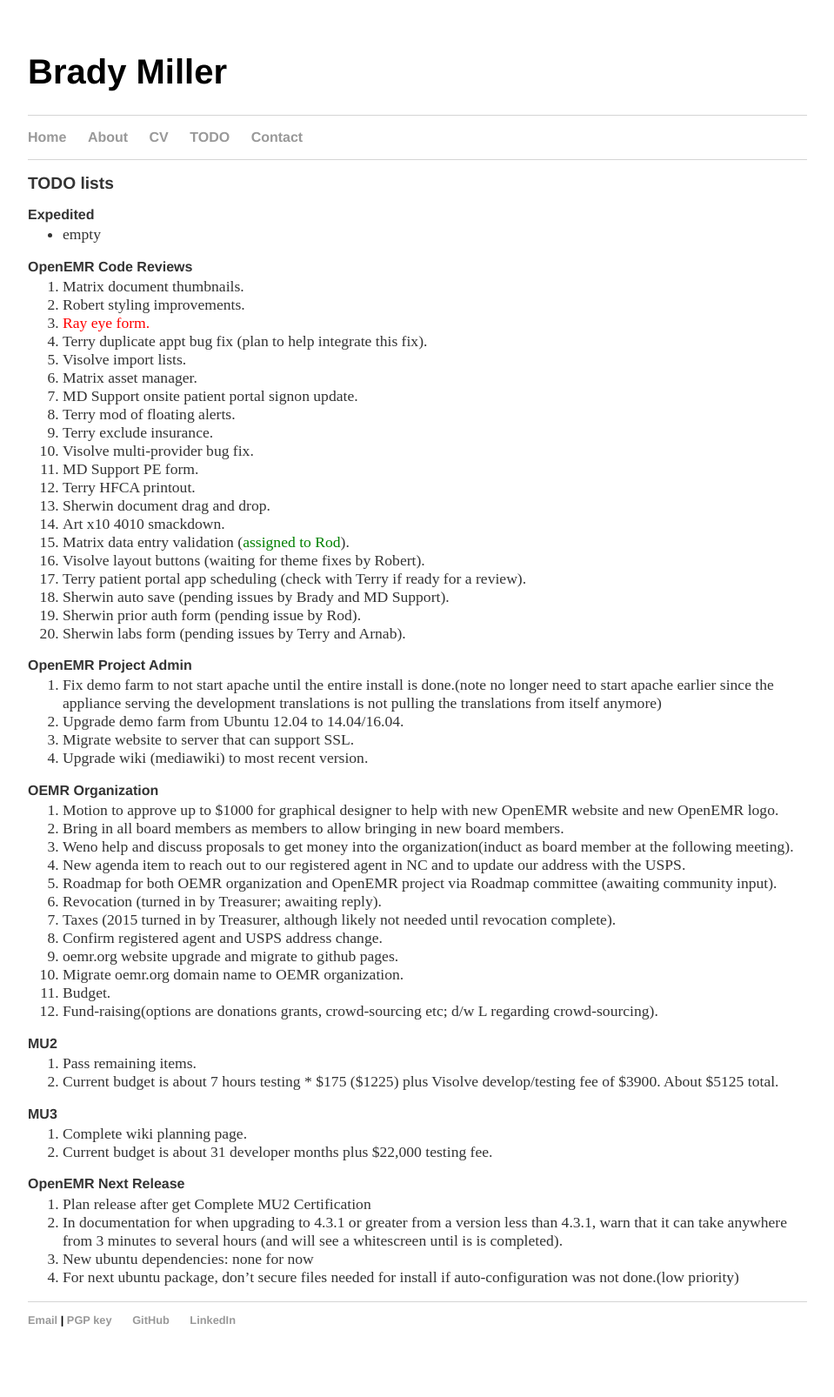
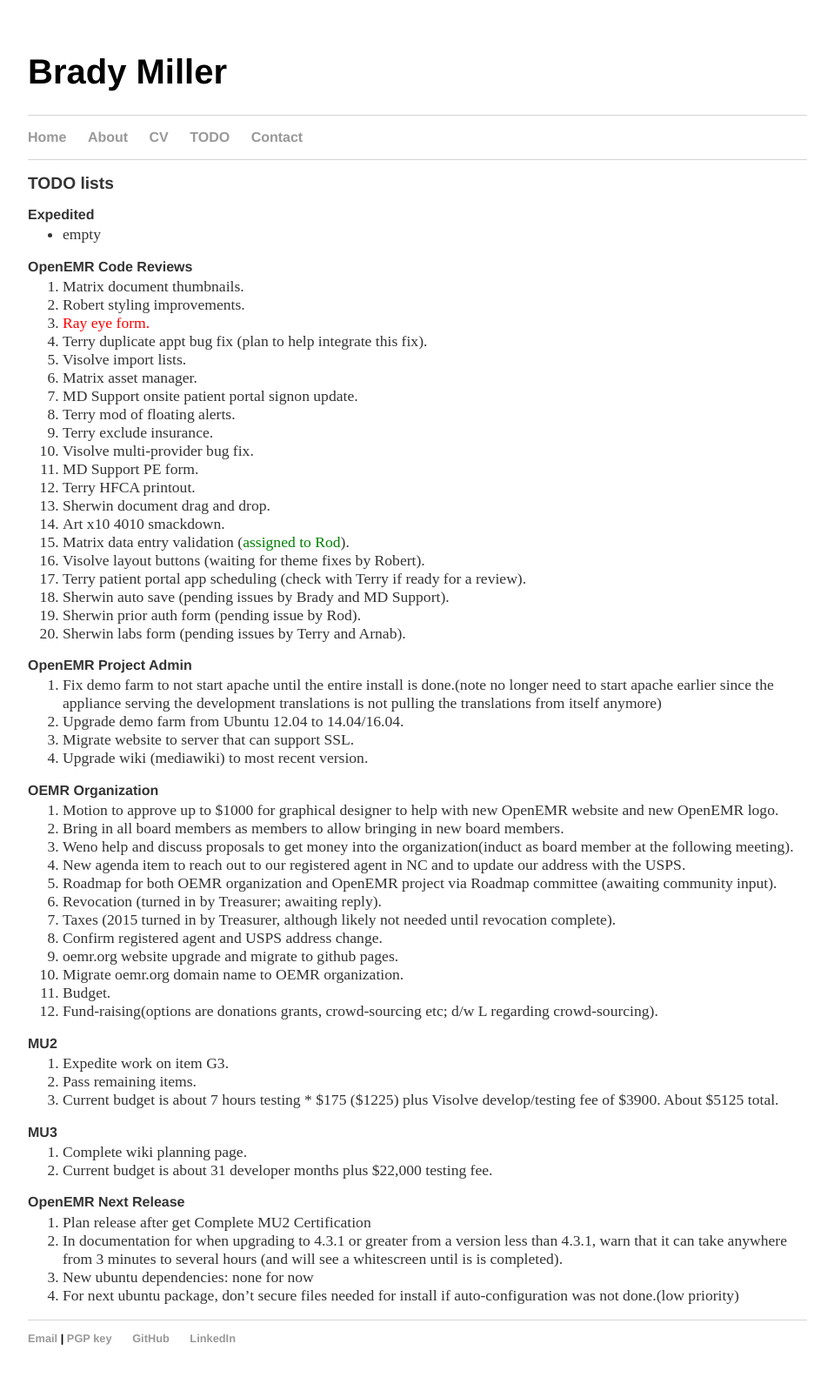
Before and after one commit to bradymiller/bradymiller.github.io, a Jekyll site: the page built from todo/index.md, in a window 1280 px wide. Shown: the whole page at 87% size, without its empty margins (160-1119 px from the left). Built offline with Jekyll 4.4.1, drawn with Linux system fonts in a browser that asks for light colours; before the commit the page ends 1585 px from its top, so only the background shows below that.

Commit message:
Update todo list

```diff
--- a/todo/index.md
+++ b/todo/index.md
@@ -49,6 +49,7 @@
 1. Fund-raising(options are donations grants, crowd-sourcing etc; d/w L regarding crowd-sourcing).
 
 ### MU2
+1. Expedite work on item G3.
 1. Pass remaining items.
 1. Current budget is about 7 hours testing * $175 ($1225) plus Visolve develop/testing fee of $3900. About $5125 total.
 
```
